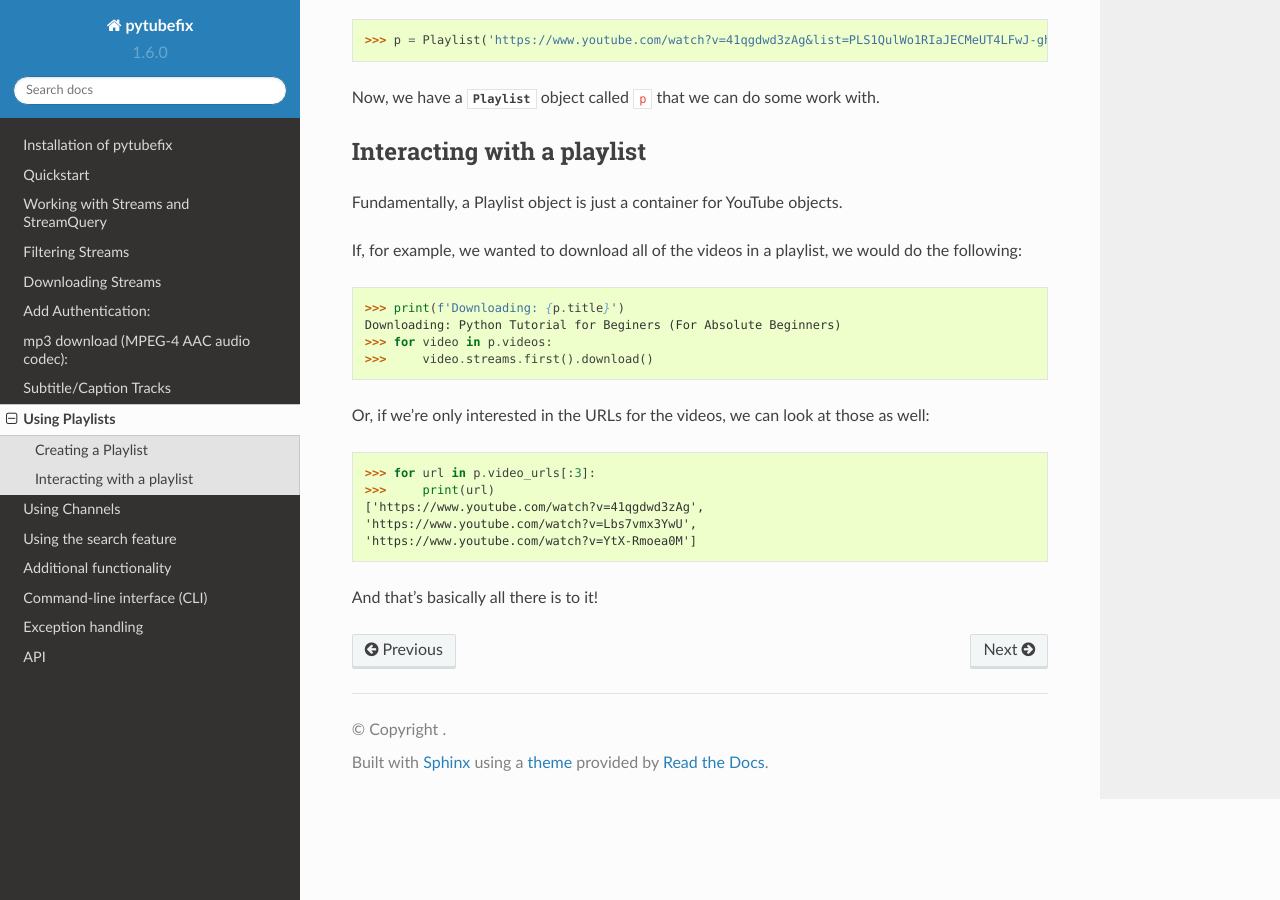
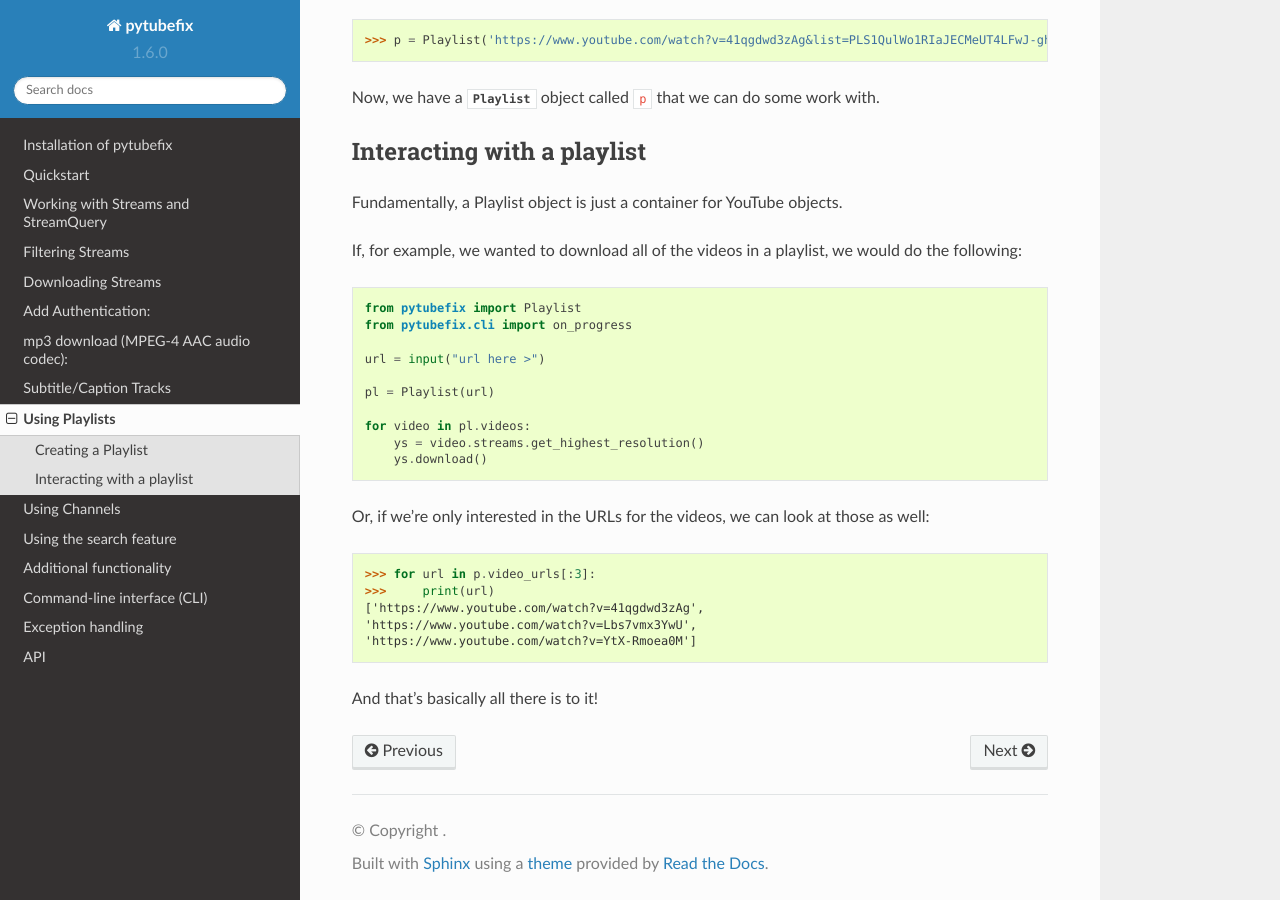
Before and after one commit to JuanBindez/pytubefix, a Sphinx documentation site: the page built from docs/user/playlist.rst, in a window 1280 px wide and 900 px high, scrolled down 522 px. Built offline with Sphinx 7.4.7 and the Read the Docs theme 2.0.0, drawn with Linux system fonts in a browser that asks for light colours.

Commit message:
Update playlist.rst

```diff
--- a/docs/user/playlist.rst
+++ b/docs/user/playlist.rst
@@ -30,10 +30,16 @@ Fundamentally, a Playlist object is just a container for YouTube objects.
 
 If, for example, we wanted to download all of the videos in a playlist, we would do the following::
 
-    >>> print(f'Downloading: {p.title}')
-    Downloading: Python Tutorial for Beginers (For Absolute Beginners)
-    >>> for video in p.videos:
-    >>>     video.streams.first().download()
+    from pytubefix import Playlist
+    from pytubefix.cli import on_progress
+
+    url = input("url here >")
+
+    pl = Playlist(url)
+
+    for video in pl.videos:
+        ys = video.streams.get_highest_resolution()
+        ys.download()
 
 Or, if we're only interested in the URLs for the videos, we can look at those as well::
 
```
